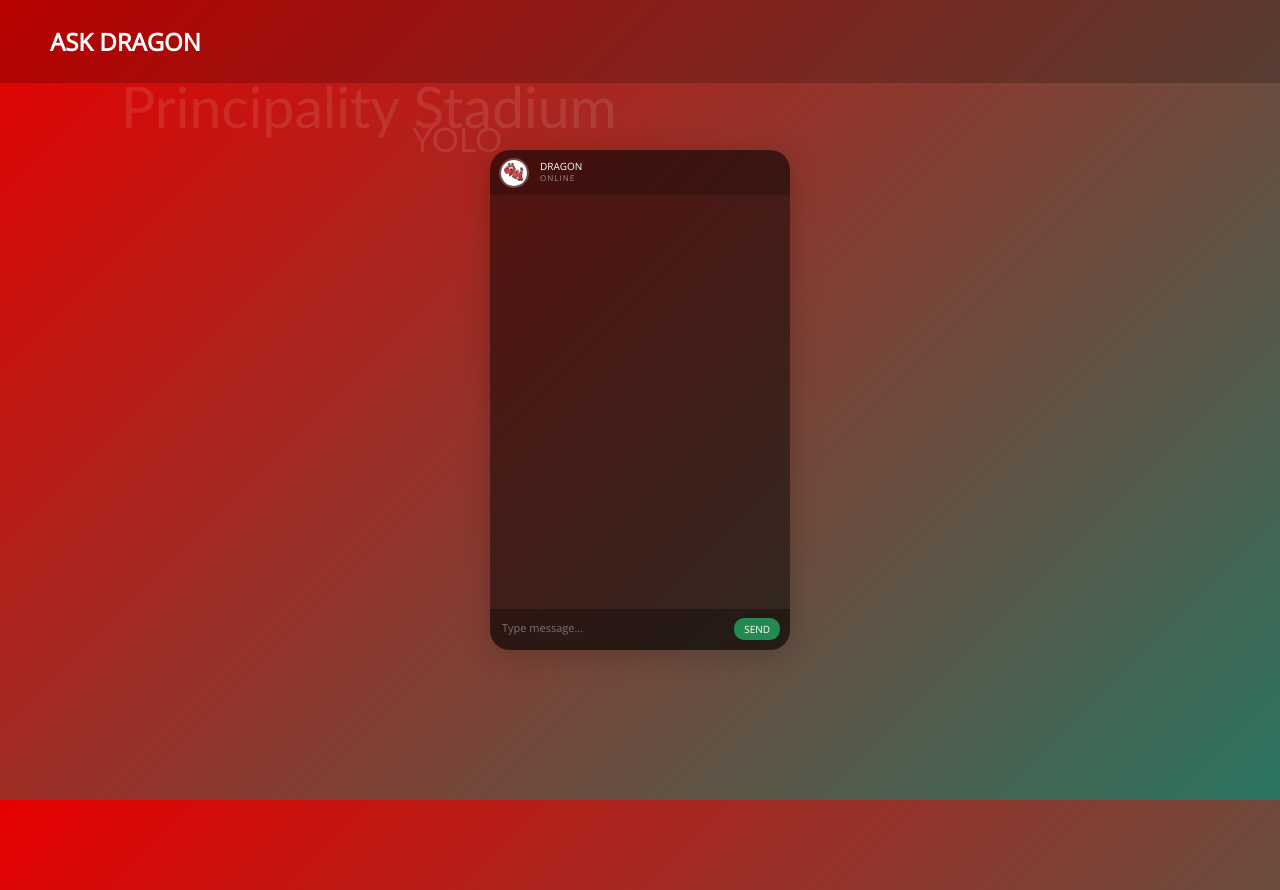
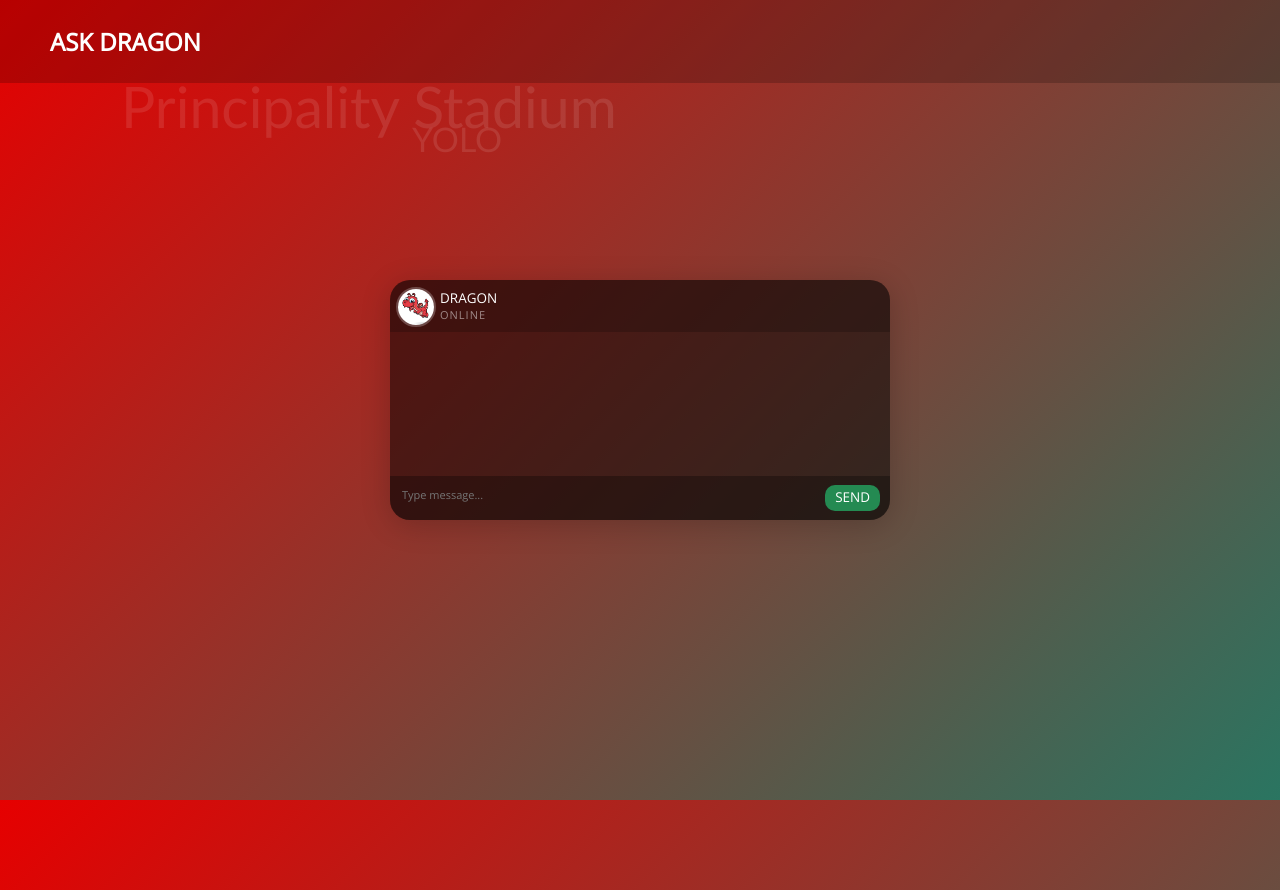
Before and after one commit to Hasna96/Group-3, a PHP site: page / in a window 1280 px wide; the page is wider, and only the part inside the window is pictured. Shown: the top 890 px of that part. Run offline with PHP 8.4, Linux system fonts and the light colour scheme; some libraries are stand-ins or nearby versions.

Commit message:
Add files via upload

```diff
--- a/interface/css/style.css
+++ b/interface/css/style.css
@@ -64,8 +64,8 @@
   left: 50%;
   -webkit-transform: translate(-50%, -50%);
           transform: translate(-50%, -50%);
-  width: 300px;
-  height: 80vh;
+  width: 500px;
+  height: 30vh;
   max-height: 500px;
   z-index: 3;
   overflow: hidden;
@@ -122,23 +122,23 @@
 }
 .chat-title h1, .chat-title h2 {
   font-weight: normal;
-  font-size: 10px;
+  font-size: 13.5px;
   margin: 0;
   padding: 0;
 }
 .chat-title h2 {
   color: rgba(255, 255, 255, 0.5);
-  font-size: 8px;
+  font-size: 11px;
   letter-spacing: 1px;
 }
 .chat-title .avatar {
   position: absolute;
   z-index: 2;
-  top: 8px;
-  left: 9px;
+  top: 7px;
+  left: 6px;
   border-radius: 30px;
-  width: 30px;
-  height: 30px;
+  width: 40px;
+  height: 40px;
   overflow: hidden;
   margin: 0;
   padding: 0;
@@ -326,7 +326,7 @@
   resize: none;
   color: rgba(255, 255, 255, 0.7);
   font-size: 11px;
-  height: 17px;
+  height: 20px;
   margin: 0;
   padding-right: 20px;
   width: 265px;
@@ -342,7 +342,7 @@
   color: #fff;
   border: none;
   background: #248A52;
-  font-size: 10px;
+  font-size: 13.5px;
   text-transform: uppercase;
   line-height: 1;
   padding: 6px 10px;
```
Also changed, not shown: other parts of interface/css/style.css (+68 -0 lines).
